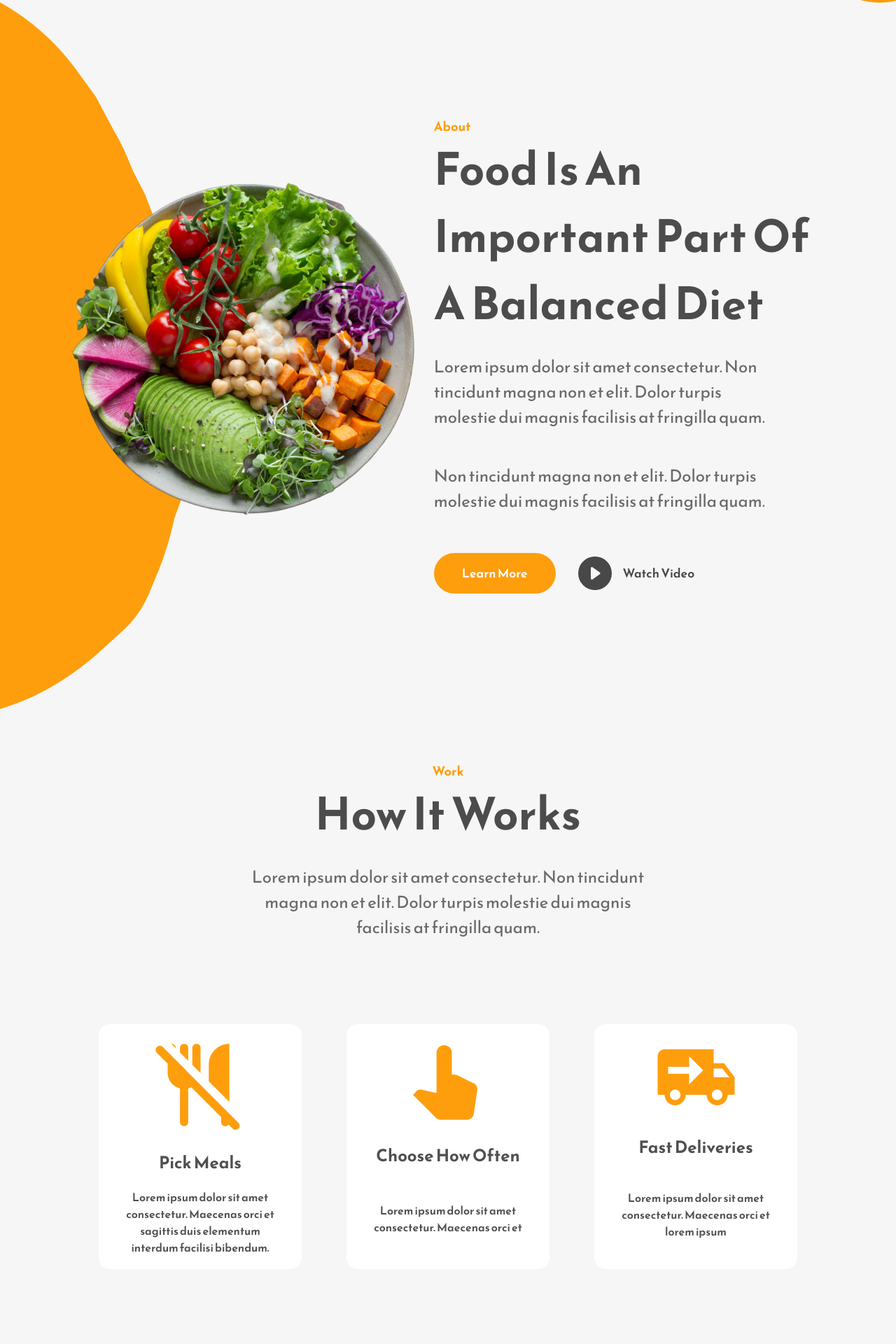
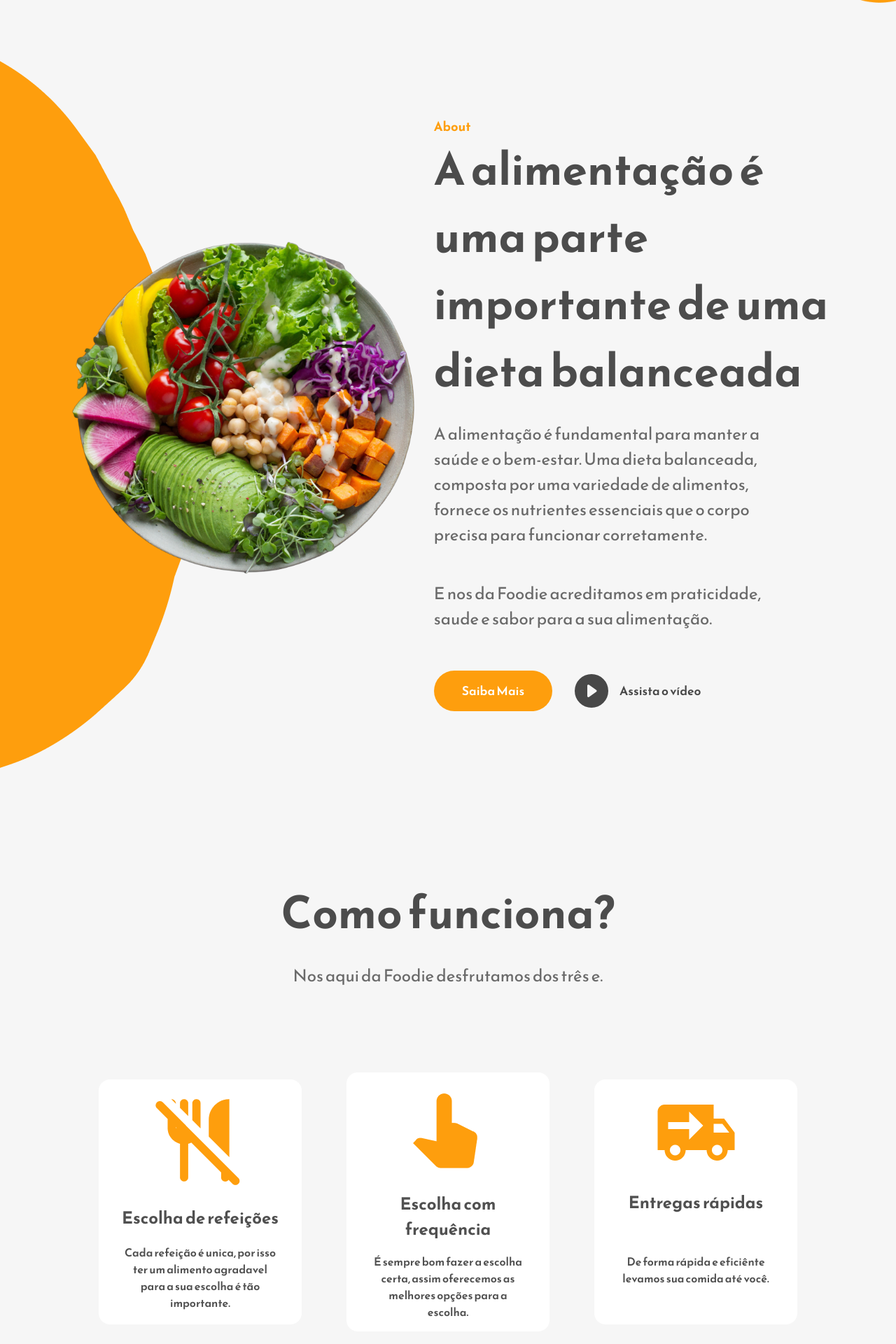
Before and after one commit to souzalipe/Foodie, a React (Vite) app: page / in a window 1280 px wide. Shown: the part 858-2778 px from the top of the page at 70% size. Built offline with nearby package versions, Linux system fonts and the light colour scheme.

Commit message:
feat: text

```diff
--- a/src/Components/About/About.jsx
+++ b/src/Components/About/About.jsx
@@ -1,6 +1,6 @@
 import React from "react";
-import AboutBackground from "../../assets/about-background.png"
-import AboutBackgroundImage from "../../assets/about-background-image.png"
+import AboutBackground from "../../assets/about-background.png";
+import AboutBackgroundImage from "../../assets/about-background-image.png";
 import { BsFillPlayCircleFill } from "react-icons/bs";
 
 const About = () => {
@@ -15,20 +15,20 @@ const About = () => {
       <div className="about-section-text-container">
         <p className="primary-subheading">About</p>
         <h1 className="primary-heading">
-            Food Is An Important Part Of A Balanced Diet
+          A alimentação é uma parte importante de uma dieta balanceada
         </h1>
         <p className="primary-text">
-            Lorem ipsum dolor sit amet consectetur. Non tincidunt magna non et
-            elit. Dolor turpis molestie dui magnis facilisis at fringilla quam.
+          A alimentação é fundamental para manter a saúde e o bem-estar. Uma
+          dieta balanceada, composta por uma variedade de alimentos, fornece os
+          nutrientes essenciais que o corpo precisa para funcionar corretamente.
         </p>
         <p className="primary-text">
-            Non tincidunt magna non et elit. Dolor turpis molestie dui magnis
-            facilisis at fringilla quam.
+          E nos da Foodie acreditamos em praticidade, saude e sabor para a sua alimentação.
         </p>
         <div className="about-buttons-container">
-            <button className="secondary-button">Learn More</button>
+          <button className="secondary-button">Saiba Mais</button>
           <button className="watch-video-button">
-              <BsFillPlayCircleFill /> Watch Video
+            <BsFillPlayCircleFill /> Assista o vídeo
           </button>
         </div>
       </div>
@@ -36,4 +36,4 @@ const About = () => {
   );
 };
 
-export default About
+export default About;
--- a/src/Components/Contact/Contact.jsx
+++ b/src/Components/Contact/Contact.jsx
@@ -3,11 +3,11 @@ import React from "react";
 const Contact = () => {
   return (
     <div className="contact-page-wrapper">
-      <h1 className="primary-heading">Have Question In Mind?</h1>
-      <h1 className="primary-heading">Let Us Help You</h1>
+      <h1 className="primary-heading">Perguntas em Mente?</h1>
+      <h1 className="primary-heading">Deixe-nos te ajudar</h1>
       <div className="contact-form-container">
-        <input type="text" placeholder="yourmail@gmail.com" />
-        <button className="secondary-button">Submit</button>
+        <input type="text" placeholder="SeuEmail@gmail.com" />
+        <button className="secondary-button">Enviar</button>
       </div>
     </div>
   );
--- a/src/Components/Home/Home.jsx
+++ b/src/Components/Home/Home.jsx
@@ -14,14 +14,14 @@ const Home = () =>{
           </div>
           <div className="home-text-section">
             <h1 className="primary-heading">
-              Your Favourite Food Delivered Hot & Fresh.
+              Sua comida favorita entregue quente e fresca.
             </h1>
             <p className="primary-text">
-              Healthy switcher chefs do all the prep work, like peeding, chopping
-              & marinating, so you can cook a fresh food.
+              Chefs especializados fazem todo o trabalho de preparação, como cortar
+              e marinar, para que você possa saborear um alimento saudável de fresco.
             </p>
             <button className="secondary-button">
-              Order Now <FiArrowRight />{" "}
+              Peça Agora <FiArrowRight />{" "}
             </button>
           </div>
           <div className="home-image-section">
--- a/src/Components/Testimonial/Testimonial.jsx
+++ b/src/Components/Testimonial/Testimonial.jsx
@@ -1,23 +1,22 @@
-import React from "react"
-import ProfilePic from "../../assets/john-doe-image.png"
-import { AiFillStar } from "react-icons/ai"
+import React from "react";
+import ProfilePic from "../../assets/john-doe-image.png";
+import { AiFillStar } from "react-icons/ai";
 
 const Testimonial = () => {
   return (
     <div className="work-section-wrapper">
       <div className="work-section-top">
-          <p className="primary-subheading">Testimonial</p>
-          <h1 className="primary-heading">What They Are Saying</h1>
+        <h1 className="primary-heading">Oque dizem sobre nos?</h1>
         <p className="primary-text">
-            Lorem ipsum dolor sit amet consectetur. Non tincidunt magna non et
-            elit. Dolor turpis molestie dui magnis facilisis at fringilla quam.
+          Avaliações de clientes que atendidos por nos por todo o mundo.
         </p>
       </div>
       <div className="testimonial-section-bottom">
         <img src={ProfilePic} alt="" />
         <p>
-            Lorem ipsum dolor sit amet consectetur. Non tincidunt magna non et
-            elit. Dolor turpis molestie dui magnis facilisis at fringilla quam.
+          Antes da Foodie tinha dificuldades com minha dieta por conta do meu
+          trabalho, mas hoje tenho a certeza de que vou cunprir com minhas
+          refeições.
         </p>
         <div className="testimonials-stars-container">
           <AiFillStar />
@@ -26,7 +25,7 @@ const Testimonial = () => {
           <AiFillStar />
           <AiFillStar />
         </div>
-          <h2>John Doe</h2>
+        <h2>José Brito</h2>
       </div>
     </div>
   );
--- a/src/Components/Work/Work.jsx
+++ b/src/Components/Work/Work.jsx
@@ -7,28 +7,26 @@ const Work = () => {
     const workInfoData = [
       {
         image: PickMeals,
-        title: "Pick Meals",
-        text: "Lorem ipsum dolor sit amet consectetur. Maecenas orci et sagittis duis elementum interdum facilisi bibendum.",
+        title: "Escolha de refeições",
+        text: "Cada refeição é unica, por isso ter um alimento agradavel para a sua escolha é tão importante.",
       },
       {
         image: ChooseMeals,
-        title: "Choose How Often",
-        text: "Lorem ipsum dolor sit amet consectetur. Maecenas orci et ",
+        title: "Escolha com frequência",
+        text: "É sempre bom fazer a escolha certa, assim oferecemos as melhores opções para a escolha.",
       },
       {
         image: DeliveryMeals,
-        title: "Fast Deliveries",
-        text: "Lorem ipsum dolor sit amet consectetur. Maecenas orci et lorem ipsum",
+        title: "Entregas rápidas",
+        text: "De forma rápida e eficiênte levamos sua comida até você.",
       },
     ];
     return (
       <div className="work-section-wrapper">
         <div className="work-section-top">
-          <p className="primary-subheading">Work</p>
-          <h1 className="primary-heading">How It Works</h1>
+          <h1 className="primary-heading">Como funciona?</h1>
           <p className="primary-text">
-            Lorem ipsum dolor sit amet consectetur. Non tincidunt magna non et
-            elit. Dolor turpis molestie dui magnis facilisis at fringilla quam.
+            Nos aqui da Foodie desfrutamos dos três e.
           </p>
         </div>
         <div className="work-section-bottom">
```
Lines whose indentation alone changed are shown as unchanged.
